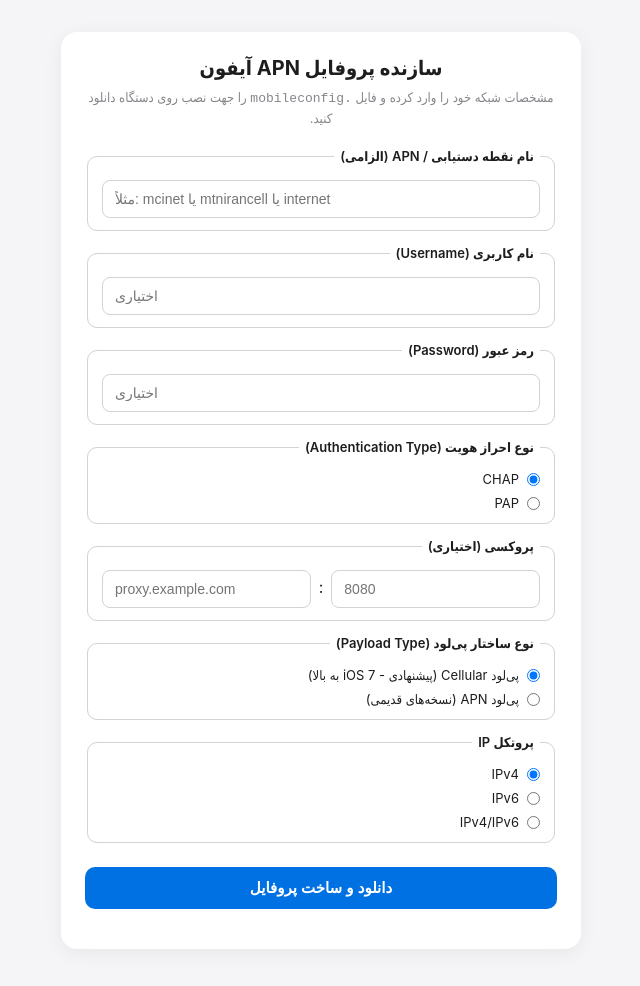
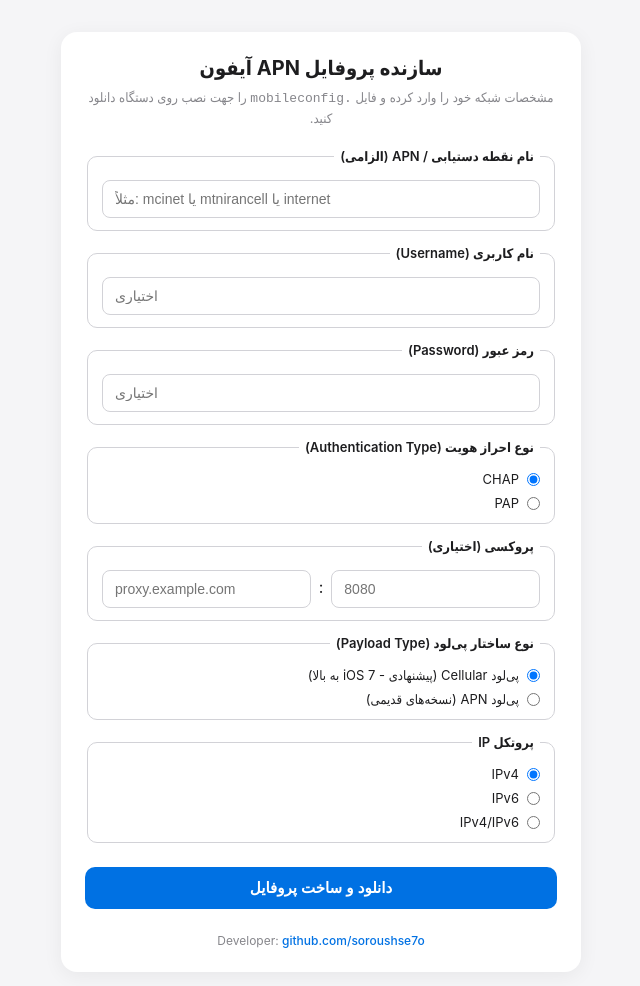
Before and after one commit to SE7O-SNA/iOS-APN-Profile-Generator, a plain HTML site: page index.html in a window 1280 px wide. Shown: the whole page, without its empty margins (319-959 px from the left). Drawn offline with Linux system fonts and the light colour scheme.

Commit message:
Add author meta tag and footer section
Added author meta tag and footer to the HTML file.

```diff
--- a/index.html
+++ b/index.html
@@ -1,7 +1,12 @@
+<!DOCTYPE html>
+<!--
+  Developer: github.com/soroushse7o
+-->
 <html lang="fa" dir="rtl">
 <head>
  <meta charset="UTF-8" />
  <meta name="viewport" content="width=device-width, initial-scale=1.0" />
+ <meta name="author" content="github.com/soroushse7o" />
  <title>سازنده پروفایل APN برای iOS</title>
  <style>
    :root {
@@ -135,6 +140,24 @@
      margin-top: 6px;
      display: none;
    }
+
+   .footer {
+     margin-top: 24px;
+     text-align: center;
+     font-size: 12px;
+     color: var(--subtext);
+     direction: ltr;
+   }
+
+   .footer a {
+     color: var(--primary);
+     text-decoration: none;
+     font-weight: 500;
+   }
+
+   .footer a:hover {
+     text-decoration: underline;
+   }
  </style>
 </head>
 <body>
@@ -196,11 +219,20 @@
 
    <button type="submit">دانلود و ساخت پروفایل</button>
  </form>
+
+ <div class="footer">
+   Developer: <a href="https://github.com/soroushse7o" target="_blank" rel="noopener noreferrer">github.com/soroushse7o</a>
+ </div>
 </div>
 
 <script>
+/**
+ * iOS APN Profile Generator
+ * Developed by: https://github.com/soroushse7o
+ */
+
 function esc(s) {
- return (s || "").replace(/&/g,"&").replace(/</g,"<").replace(/>/g,">");
+ return (s || "").replace(/&/g,"&amp;").replace(/</g,"&lt;").replace(/>/g,"&gt;");
 }
 
 function uuidv4() {
@@ -250,6 +282,7 @@ document.getElementById("apnForm").addEventListener("submit", function(e) {
 "<key>PayloadDescription</key><string>Configures cellular data settings</string>\n" +
 "<key>PayloadDisplayName</key><string>Cellular</string>\n" +
 "<key>PayloadIdentifier</key><string>com.apple.cellular.managed." + payloadUUID + "</string>\n" +
+"<key>PayloadOrganization</key><string>github.com/soroushse7o</string>\n" +
 "<key>PayloadType</key><string>com.apple.cellular</string>\n" +
 "<key>PayloadUUID</key><string>" + payloadUUID + "</string>\n" +
 "<key>PayloadVersion</key><integer>1</integer>\n" +
@@ -260,6 +293,7 @@ document.getElementById("apnForm").addEventListener("submit", function(e) {
 "<key>PayloadDescription</key><string>Configures APN settings</string>\n" +
 "<key>PayloadDisplayName</key><string>APN</string>\n" +
 "<key>PayloadIdentifier</key><string>com.apple.apn.managed." + payloadUUID + "</string>\n" +
+"<key>PayloadOrganization</key><string>github.com/soroushse7o</string>\n" +
 "<key>PayloadType</key><string>com.apple.apn.managed</string>\n" +
 "<key>PayloadUUID</key><string>" + payloadUUID + "</string>\n" +
 "<key>PayloadVersion</key><integer>1</integer>\n" +
@@ -274,6 +308,7 @@ document.getElementById("apnForm").addEventListener("submit", function(e) {
 "<key>PayloadDescription</key><string>Custom APN configuration (protocol: " + protocol + ")</string>\n" +
 "<key>PayloadDisplayName</key><string>APN Settings - " + esc(apn) + "</string>\n" +
 "<key>PayloadIdentifier</key><string>com.apn.generator." + rootUUID + "</string>\n" +
+"<key>PayloadOrganization</key><string>github.com/soroushse7o</string>\n" +
 "<key>PayloadRemovalDisallowed</key><false/>\n" +
 "<key>PayloadType</key><string>Configuration</string>\n" +
 "<key>PayloadUUID</key><string>" + rootUUID + "</string>\n" +
```
